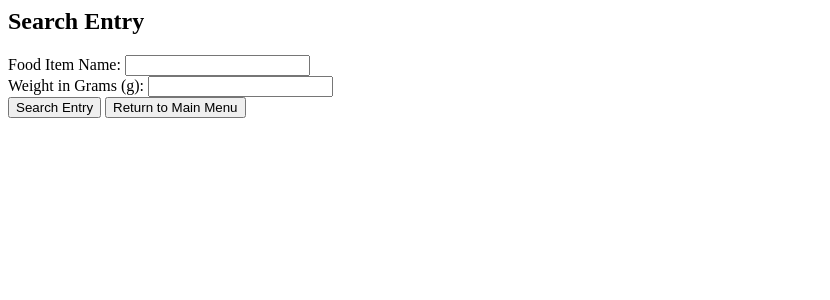
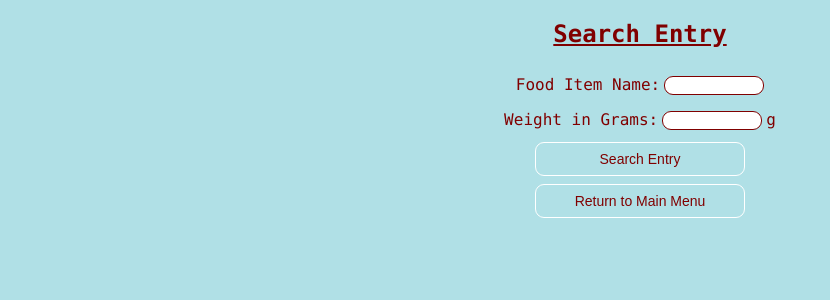
Before and after one commit to Pandangus/flask-calorie-calculator, a Flask app: page /enter_calories in a window 1280 px wide. Shown: the top 300 px of the page, without its empty margins (0-830 px from the left). Run offline with Flask 3, Linux system fonts and the light colour scheme.

Commit message:
basic css styling added

```diff
--- a/templates/enter_calories.html
+++ b/templates/enter_calories.html
@@ -1,11 +1,66 @@
-<h2>Search Entry</h2>
-<form method="POST" action="/enter_calories">
-    <label for="ingredient_name">Food Item Name:</label>
-    <input type="text" name="ingredient_name" id="ingredient_name" required><br>
+<!DOCTYPE html>
+<html>
+    <head>
+        <style>
+            .centered-div {
+                width: 50%;
+                margin: auto;
+                text-align: center;
+            }
 
-    <label for="weight_grams">Weight in Grams (g):</label>
-    <input type="number" name="weight_grams" id="weight_grams" required><br>
+            .button {
+                border: 1px solid white;
+                background-color: powderblue;
+                width:210px;
+                color: maroon;
+                padding: 8px 8px;
+                text-align: center;
+                text-decoration: none;
+                display: inline-block;
+                font-size: 14px;
+                margin: 4px 2px;
+                cursor: pointer;
+                border-radius: 9px;
+            }
 
-    <input type="submit" value="Search Entry">
-    <button onclick="window.location.href='/'">Return to Main Menu</button>
-</form>
+            input[type=text] {
+                width: 100px;
+                margin: 8px 0;
+                box-sizing: border-box;
+                border: 1px solid maroon;
+                border-radius: 9px;
+            }
+
+            input[type=number] {
+                width: 100px;
+                margin: 8px 0;
+                box-sizing: border-box;
+                border: 1px solid maroon;
+                border-radius: 9px;
+            }
+
+            u {
+                text-decoration: underline;
+            }
+
+            </style>
+</head>
+<body bgcolor="powderblue">
+
+    <div class="centered-div">
+
+    <h2 style="color:maroon; font-family: Monaco;" style="font-family:Monaco"><u>Search Entry</u></h2>
+    <form method="POST" action="/enter_calories">
+        <label style="color:maroon; font-family: Monaco;" for="ingredient_name">Food Item Name:</label>
+        <input type="text" name="ingredient_name" id="ingredient_name" required><br>
+
+        <label style="color:maroon; font-family: Monaco;" for="weight_grams">Weight in Grams:</label>
+        <input type="number" name="weight_grams" id="weight_grams" min="1" required>
+        <label style="color:maroon; font-family: Monaco;" for="g">g</label><br>
+
+        <button class="button button1" type="submit">Search Entry</button><br>
+        <button class="button button1" onclick="window.location.href='/'">Return to Main Menu</button>
+    </form>
+</div>
+</body>
+</html>
```
